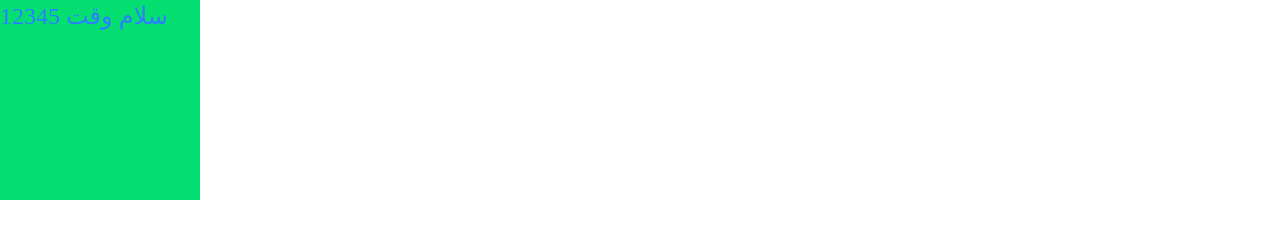
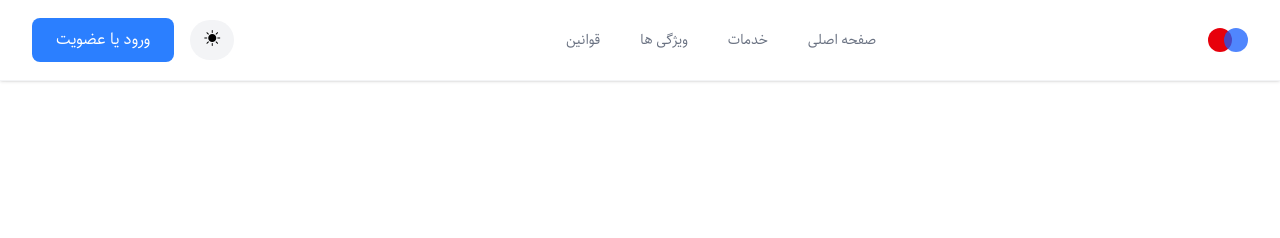
Before and after one commit to poriyaar/tailwin_project_2, a website built with Vite: page index.html in a window 1280 px wide. Built offline with nearby package versions, Linux system fonts and the light colour scheme; files whose address does not match are found by name.

Commit message:
navbar done

```diff
--- a/index.html
+++ b/index.html
@@ -1,17 +1,58 @@
 <!doctype html>
-<html>
-<head>
-  <meta charset="UTF-8">
-  <meta name="viewport" content="width=device-width, initial-scale=1.0">
-  <!-- <link href="./dist/output.css" rel="stylesheet"> -->
-   <link rel="stylesheet" href="./src/input.css">
+<html lang="fa" dir="rtl">
+  <head>
+    <meta charset="UTF-8" />
+    <meta name="viewport" content="width=device-width, initial-scale=1.0" />
+    <!-- <link href="./dist/output.css" rel="stylesheet"> -->
+    <link rel="stylesheet" href="./src/input.css" />
+  </head>
+  <body class="font-sahel">
+    <!-- navbar -->
+    <nav
+      class="w-full fixed top-0 left-0 right-0 bg-white/90 border-b border-gray-100 shadow-sm backdrop-blur-sm"
+    >
+      <div
+        class="container mx-auto md:h-20 px-4 sm:px-6 md:px-8 flex h-16 justify-between items-center"
+      >
+        <!-- Logo -->
+        <div class="flex items-center cursor-pointer">
+          <div
+            class="size-6 bg-primary-600 rounded-full opacity-75 hover:opacity-100 transition-opacity"
+          ></div>
+          <div
+            class="size-6 bg-secondary-600 rounded-full opacity-100 hover:opacity-75 transition-opacity -mr-2"
+          ></div>
+          <div></div>
+        </div>
 
-</head>
-<body class="font-sahel">
-  <div class="size-50 bg-green-400" >
-    <h1 class="text-primary-500 text-2xl">
-      سلام وقت 12345
-    </div>
-  </h1>
-</body>
+        <!-- desktop navigation -->
+        <div class="flex items-center gap-10">
+          <a class="nav-item" href="#">صفحه اصلی</a>
+          <a class="nav-item" href="#">خدمات</a>
+          <a class="nav-item" href="#">ویژگی ها</a>
+          <a class="nav-item" href="#">قوانین</a>
+        </div>
+
+        <!-- desktop Login/Register Button and dark mode -->
+        <div class="flex items-center gap-4">
+          <div >
+            <button class="py-2 px-3.5 bg-gray-100 rounded-full">
+              <i class="bi bi-brightness-high-fill"></i>
+            </button>
+
+            <!-- <button class="py-2 px-3.5 bg-gray-100 rounded-full">
+              <i class="bi bi-moon-fill"></i>
+            </button>
+
+            <button class="py-2 px-3.5 bg-gray-100 rounded-full">
+              <i class="bi bi-display-fill"></i>
+            </button> -->
+          </div>
+
+          <button class="btn-primary">ورود یا عضویت</button>
+        </div>
+      </div>
+    </nav>
+    <!-- end of navbar -->
+  </body>
 </html>
--- a/package.json
+++ b/package.json
@@ -1,6 +1,7 @@
 {
   "dependencies": {
     "@tailwindcss/cli": "^4.3.0",
+    "bootstrap-icons": "^1.13.1",
     "tailwindcss": "^4.3.0"
   },
   "scripts": {
--- a/src/input.css
+++ b/src/input.css
@@ -1,9 +1,10 @@
 @import "tailwindcss";
+@import "bootstrap-icons/font/bootstrap-icons.css";
 
 @font-face {
   font-family: sahel;
   font-style: normal;
-  src: url("../dist/assets/Sahel-FD-DbUWVUEj.woff") format("woff");
+  src: url("./Sahel-FD.woff") format("woff");
 }
 
 @theme {
@@ -33,3 +34,13 @@
   --color-secondary-900: oklch(0.396 0.141 25.723);
   --color-secondary-950: oklch(0.258 0.092 26.042);
 }
+
+@layer components {
+  .nav-item {
+    @apply text-gray-500 hover:text-gray-900 text-sm relative after:absolute after:h-0.5 after:w-0 hover:after:w-full after:transition-all after:bg-primary-600 after:-bottom-1 after:right-0;
+  }
+
+  .btn-primary {
+    @apply bg-primary-500 text-white px-6 py-2.5 rounded-lg hover:bg-primary-700 hover:shadow-lg hover:shadow-primary-100 transition-all cursor-pointer;
+  }
+}
```
Also changed, not shown: src/Sahel-FD.woff (added).
